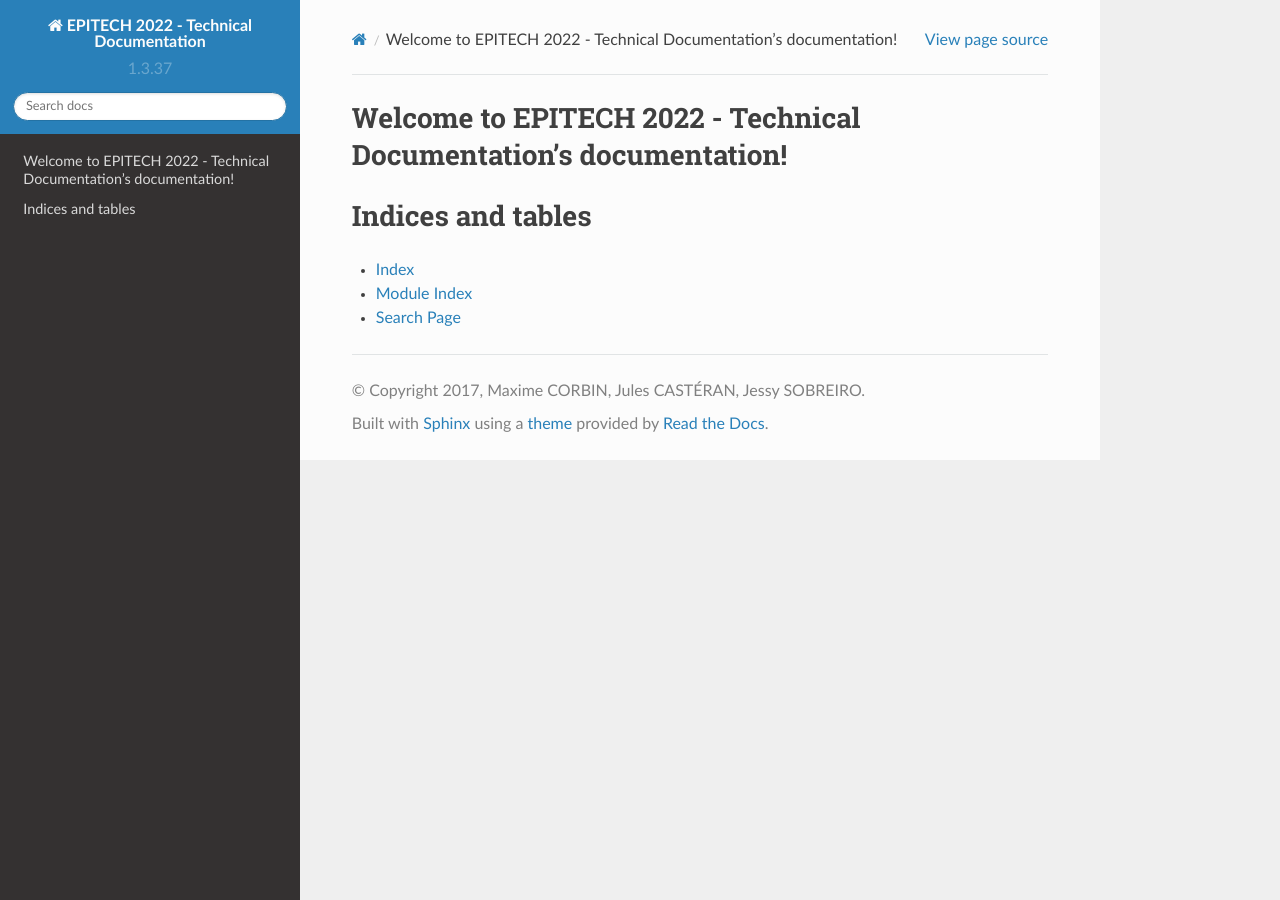
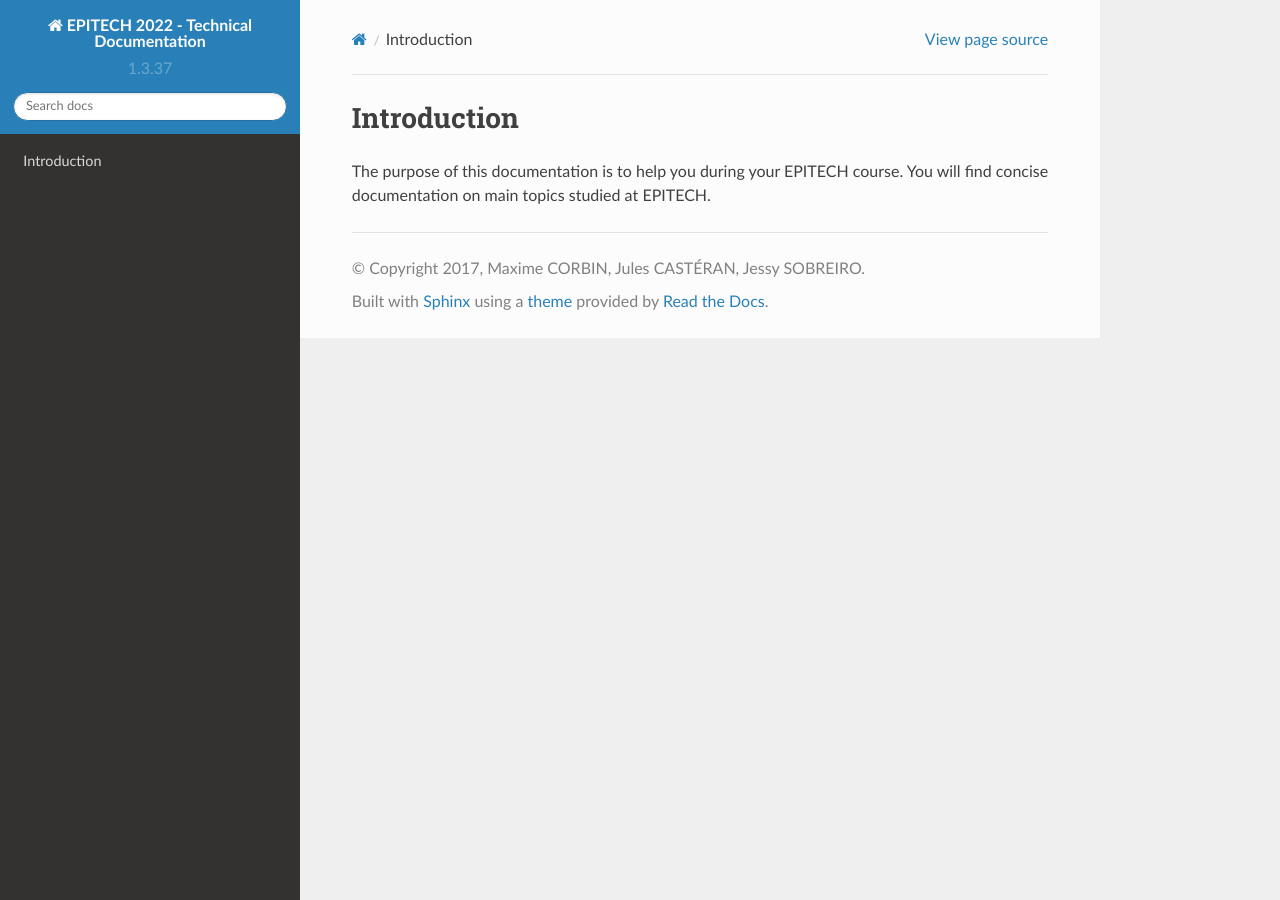
Before and after one commit to jess-sys/22Docs, a Sphinx documentation site: the page built from docs/index.rst, in a window 1280 px wide. Built offline with Sphinx 7.4.7 and the Read the Docs theme 2.0.0, drawn with Linux system fonts in a browser that asks for light colours.

Commit message:
Adding introduction

```diff
--- a/docs/conf.py
+++ b/docs/conf.py
@@ -84,6 +84,7 @@ todo_include_todos = False
 #
 html_theme = 'sphinx_rtd_theme'
 html_theme_path = ["_themes" , ]
+
 # Theme options are theme-specific and customize the look and feel of a theme
 # further.  For a list of options available for each theme, see the
 # documentation.
--- a/docs/index.rst
+++ b/docs/index.rst
@@ -3,18 +3,11 @@
    You can adapt this file completely to your liking, but it should at least
    contain the root `toctree` directive.
 
-Welcome to EPITECH 2022 - Technical Documentation's documentation!
-==================================================================
+Introduction
+============
 
 .. toctree::
    :maxdepth: 2
-   :caption: Contents:
 
-
-
-Indices and tables
-==================
-
-* :ref:`genindex`
-* :ref:`modindex`
-* :ref:`search`
+The purpose of this documentation is to help you during your EPITECH course.
+You will find concise documentation on main topics studied at EPITECH.
```
Also changed, not shown: 6 other files.
